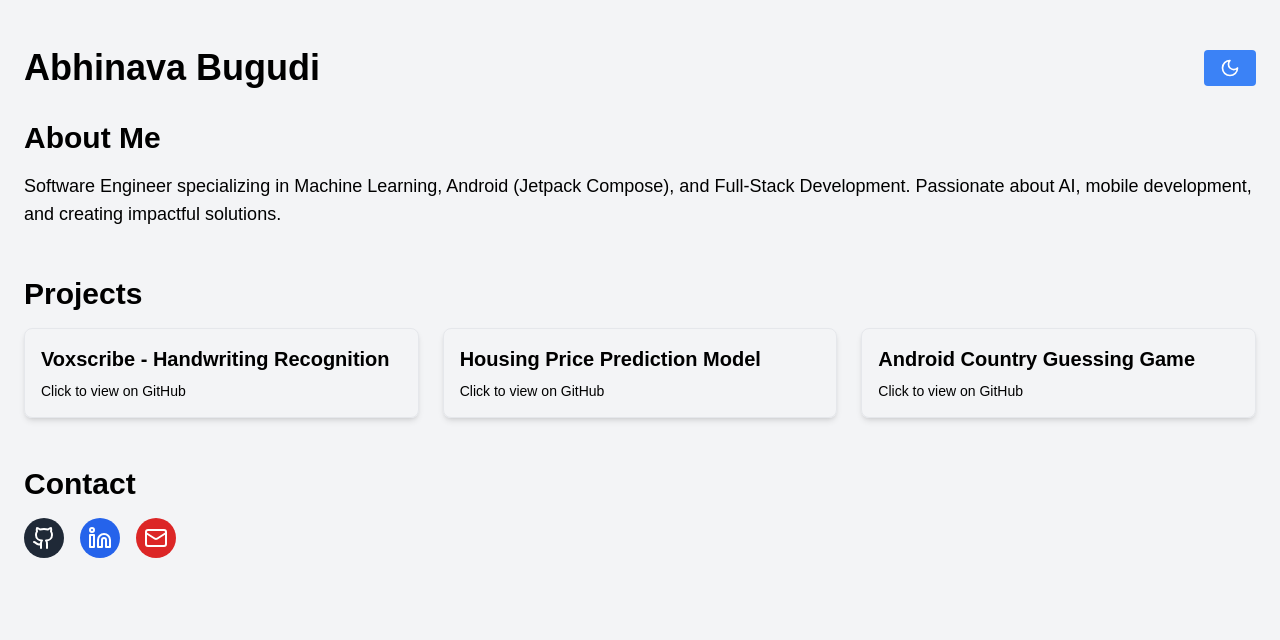
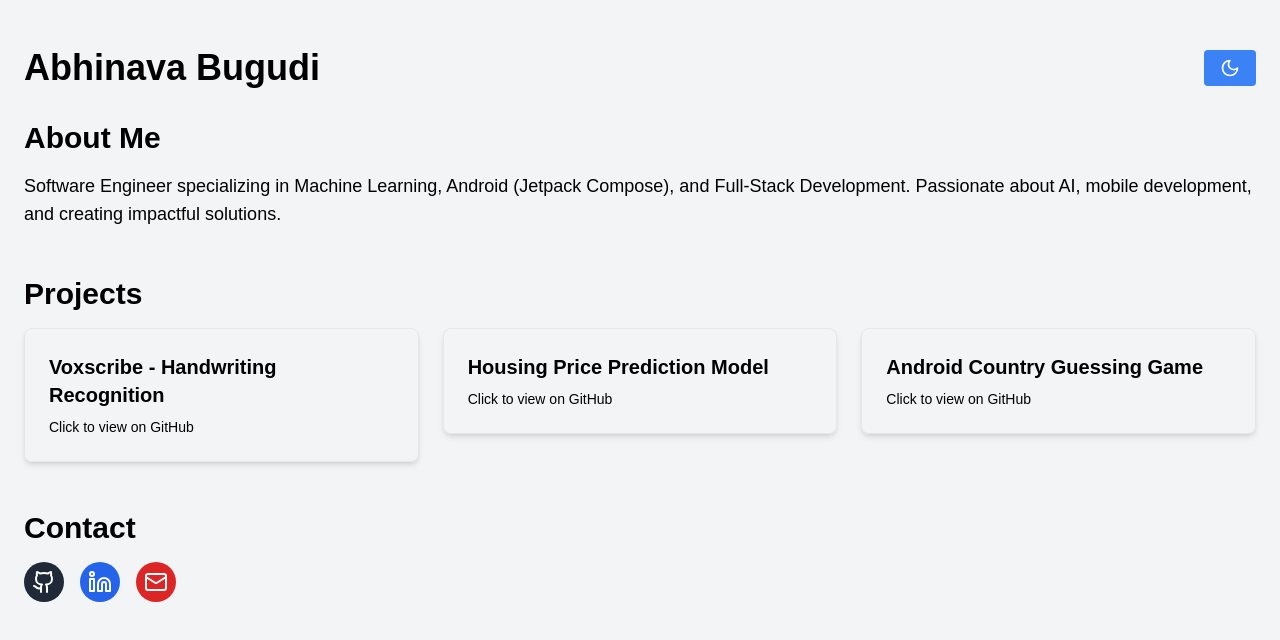
Before and after one commit to aBugudi-dev/AbhinavaSaiBugudiPortfolio, a Next.js app: page / in a window 1280 px wide. Shown: the top 640 px of the page. Built offline with nearby package versions, Linux system fonts and the light colour scheme.

Commit message:
Fixed className TypeScript errors

```diff
--- a/components/ui/card.tsx
+++ b/components/ui/card.tsx
@@ -1,9 +1,9 @@
 import * as React from "react";
 
-export function Card({ children }: { children: React.ReactNode }) {
-  return <div className="border rounded-lg p-4 shadow-md">{children}</div>;
+export function Card({ children, className }: { children: React.ReactNode; className?: string }) {
+  return <div className={`border rounded-lg p-4 shadow-md ${className}`}>{children}</div>;
 }
 
-export function CardContent({ children }: { children: React.ReactNode }) {
-  return <div>{children}</div>;
+export function CardContent({ children, className }: { children: React.ReactNode; className?: string }) {
+  return <div className={className}>{children}</div>;
 }
```
